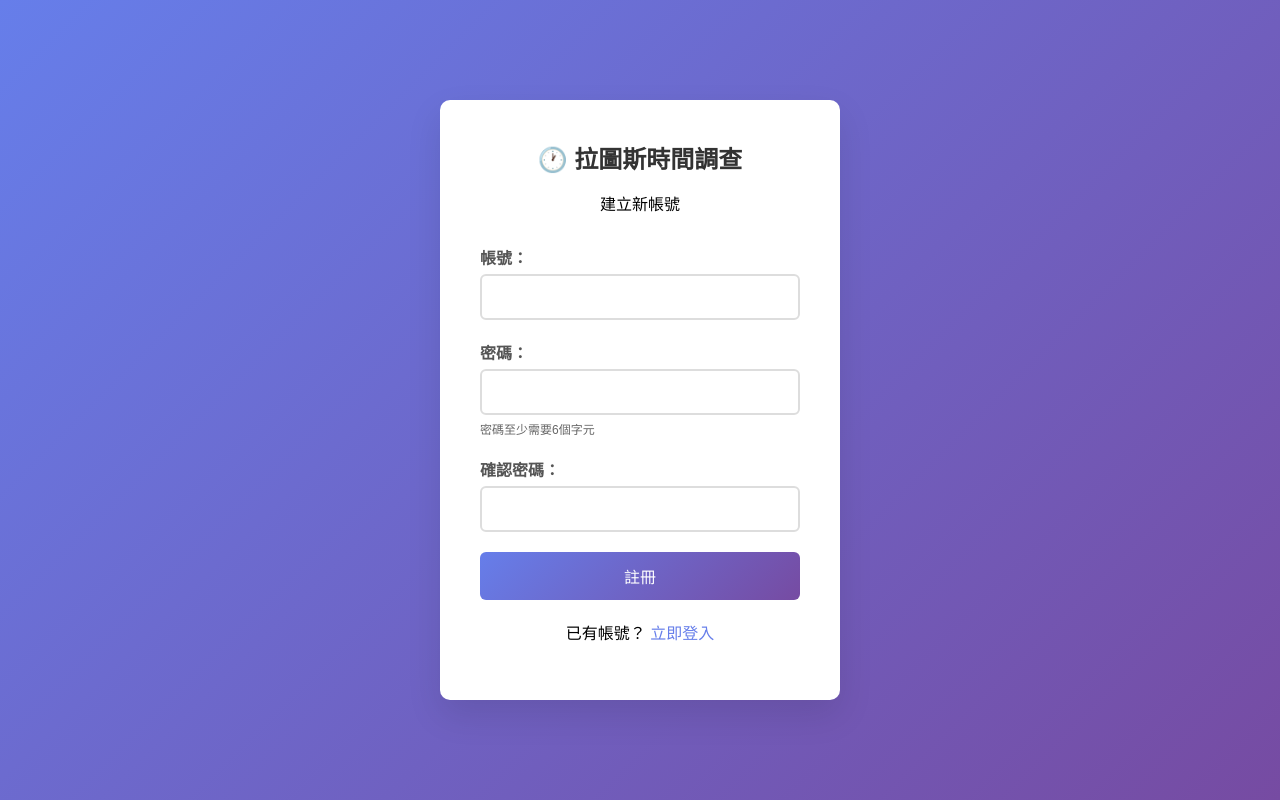
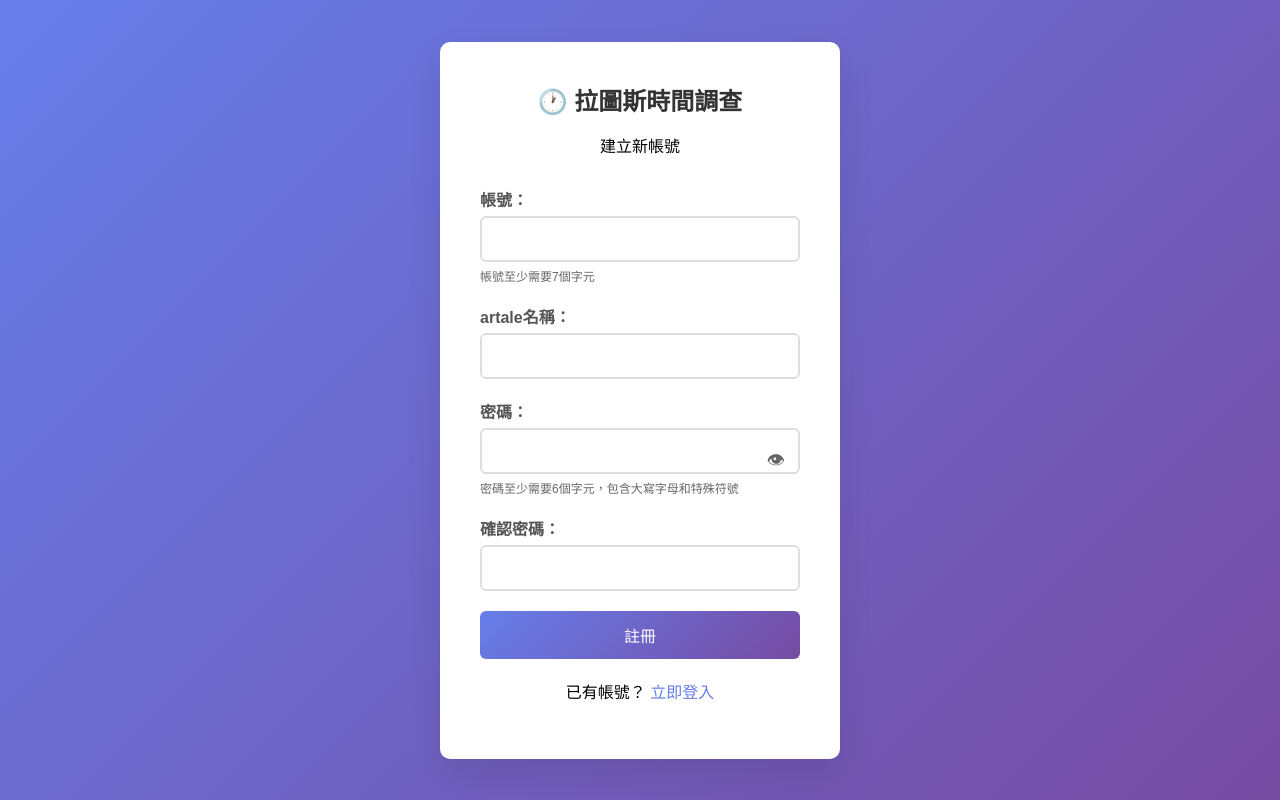
Before and after one commit to LINJINGCHENG/Zodiac-artale-boss, a PHP site: page /register.php in a window 1280 px wide. Run offline with PHP 8.4, Linux system fonts and the light colour scheme.

Commit message:
(Update) Add support for registering a username and strengthen the password rule so it must include an uppercase character and a special character

```diff
--- a/register.php
+++ b/register.php
@@ -18,30 +18,41 @@ $message = '';
 
 // 處理註冊
 if ($_SERVER["REQUEST_METHOD"] == "POST" && isset($_POST['register'])) {
+    $inputAccount = trim($_POST['account']);
     $inputUsername = trim($_POST['username']);
     $inputPassword = $_POST['password'];
     $confirmPassword = $_POST['confirm_password'];
 
-    if (empty($inputUsername) || empty($inputPassword) || empty($confirmPassword)) {
+    if (empty($inputUsername) || empty($inputAccount) || empty($inputPassword) || empty($confirmPassword)) {
         $message = '<div class="alert error">請填寫所有欄位</div>';
+    } elseif (strlen($inputAccount) < 7) {
+        $message = '<div class="alert error">帳號至少需要7個字元</div>';
+    } elseif (!preg_match('/[A-Z]/', $inputPassword)) {
+        $message = '<div class="alert error">密碼必須包含至少一個大寫字母</div>';
+    } elseif (!preg_match('/[!@#$%^&*()_+\-=\[\]{};\':"\\\\|,.<>\/?]/', $inputPassword)) {
+        $message = '<div class="alert error">密碼必須包含至少一個特殊符號</div>';
     } elseif ($inputPassword !== $confirmPassword) {
         $message = '<div class="alert error">密碼確認不一致</div>';
     } elseif (strlen($inputPassword) < 6) {
         $message = '<div class="alert error">密碼至少需要6個字元</div>';
     } else {
         // 檢查帳號是否已存在
-        $stmt = $pdo->prepare("SELECT id FROM user_accounts WHERE username = ?");
-        $stmt->execute([$inputUsername]);
+        $usernameCheck = $pdo->prepare("SELECT id FROM user_accounts WHERE username = ?");
+        $userAccountCheck = $pdo->prepare("SELECT id FROM user_accounts WHERE account = ?");
+        $usernameCheck->execute([$inputUsername]);
+        $userAccountCheck->execute([$inputAccount]);
 
-        if ($stmt->fetch()) {
+        if ($usernameCheck->fetch()) {
+            $message = '<div class="alert error">此使用者名稱已被使用</div>';
+        } elseif ($userAccountCheck->fetch()) {
             $message = '<div class="alert error">此帳號已被使用</div>';
         } else {
             // 建立新帳號
             $hashedPassword = password_hash($inputPassword, PASSWORD_DEFAULT);
 
-            $stmt = $pdo->prepare("INSERT INTO user_accounts (username, password) VALUES (?, ?)");
+            $insertAccountData = $pdo->prepare("INSERT INTO user_accounts (account, username, password) VALUES (?, ?, ?)");
 
-            if ($stmt->execute([$inputUsername, $hashedPassword])) {
+            if ($insertAccountData->execute([$inputAccount, $inputUsername, $hashedPassword])) {
                 $message = '<div class="alert success">註冊成功！請登入</div>';
             } else {
                 $message = '<div class="alert error">註冊失敗，請稍後再試</div>';
@@ -175,6 +186,69 @@ if ($_SERVER["REQUEST_METHOD"] == "POST" && isset($_POST['register'])) {
             color: #666;
             margin-top: 5px;
         }
+
+        .password-field {
+            position: relative;
+        }
+
+        .toggle-password {
+            position: absolute;
+            right: 15px;
+            top: 50%;
+            transform: translateY(-50%);
+            cursor: pointer;
+            color: #666;
+            font-size: 18px;
+        }
+
+        .password-strength {
+            margin-top: 10px;
+            padding: 10px;
+            background: #f8f9fa;
+            border-radius: 5px;
+            font-size: 14px;
+        }
+
+        .strength-indicator {
+            display: flex;
+            align-items: center;
+            margin-bottom: 8px;
+        }
+
+        .strength-level {
+            font-weight: bold;
+            margin-left: 10px;
+        }
+
+        .weak {
+            color: #dc3545
+        }
+
+        .medium {
+            color: #ffc107
+        }
+
+        .strong {
+            color: #28a745
+        }
+
+        .requirements li {
+            margin: 5px 0;
+            padding-left: 20px;
+            position: relative;
+        }
+
+        .requirements li:before {
+            content: "X";
+            position: absolute;
+            left: 0;
+            color: #dc3545;
+        }
+
+        .requirements li.valid:before {
+            content: "✓";
+            color: #28a745;
+        }
     </style>
 </head>
 
@@ -190,18 +264,44 @@ if ($_SERVER["REQUEST_METHOD"] == "POST" && isset($_POST['register'])) {
         <form method="POST">
             <div class="form-group">
                 <label for="username">帳號：</label>
+                <input type="text" id="account" name="account" required>
+                <div class="password-hint">帳號至少需要7個字元</div>
+            </div>
+            <div class="form-group">
+                <label for="username">artale名稱：</label>
                 <input type="text" id="username" name="username" required>
             </div>
 
             <div class="form-group">
                 <label for="password">密碼：</label>
-                <input type="password" id="password" name="password" required>
-                <div class="password-hint">密碼至少需要6個字元</div>
+                <div class="password-field">
+                    <input type="password" id="password" name="password" required oninput="checkPasswordStrength(this.value)">
+                    <span class="toggle-password" onclick="togglePassword('password')">
+                        👁
+                    </span>
+                    <div class="password-hint">
+                        密碼至少需要6個字元，包含大寫字母和特殊符號
+                    </div>
+                    <div class="password-strength" id="passwordStrength" style="display: none;">
+                        <div class="strength-indicator">
+                            密碼強度:
+                            <span class="strength-level" id="strengthLevel">
+                                弱
+                            </span>
+                        </div>
+                        <ul class="requirements">
+                            <li id="length">至少6個字元</li>
+                            <li id="uppercase">包含大寫字母</li>
+                            <li id="symbol">包含特殊符號</li>
+                        </ul>
+                    </div>
+                </div>
             </div>
-
             <div class="form-group">
                 <label for="confirm_password">確認密碼：</label>
-                <input type="password" id="confirm_password" name="confirm_password" required>
+                <div class="password-field">
+                    <input type="password" id="confirm_password" name="confirm_password" required>
+                </div>
             </div>
 
             <button type="submit" name="register" class="btn">註冊</button>
@@ -212,5 +312,63 @@ if ($_SERVER["REQUEST_METHOD"] == "POST" && isset($_POST['register'])) {
         </div>
     </div>
 </body>
+<script>
+    function togglePassword(fieldId) {
+        const field = document.getElementById(fieldId);
+        const toggle = field.nextElementSibling;
+        const type = field.getAttribute('type') === 'password' ? 'text' : 'password';
+        field.setAttribute('type', type);
+        toggle.textContent = type === 'password' ? '👁' : '🙈';
+    }
+
+    function checkPasswordStrength(password) {
+        const strengthDiv = document.getElementById('passwordStrength');
+        const strengthLevel = document.getElementById('strengthLevel');
+
+        if (password.length === 0) {
+            strengthDiv.style.display = 'none';
+            return;
+        }
+
+        strengthDiv.style.display = 'block';
+
+        const requirements = {
+            length: password.length >= 6,
+            uppercase: /[A-Z]/.test(password),
+            symbol: /[^a-zA-Z0-9]/.test(password)
+        };
+
+        Object.keys(requirements).forEach(req => {
+            const element = document.getElementById(req);
+            if (requirements[req]) {
+                element.classList.add('valid');
+            } else {
+                element.classList.remove('valid');
+            }
+        });
+
+        const score = Object.values(requirements).filter(Boolean).length;
+        let level, className;
+
+        switch (score) {
+            case 0:
+            case 1:
+                level = '弱';
+                className = 'weak';
+                break;
+            case 2:
+                level = '中等';
+                className = 'medium';
+                break;
+            case 3:
+                level = '強';
+                className = 'strong';
+                break;
+        }
+
+        strengthLevel.textContent = level;
+        strengthLevel.className = 'strength-level' + className;
+    }
+</script>
 
 </html>
```
